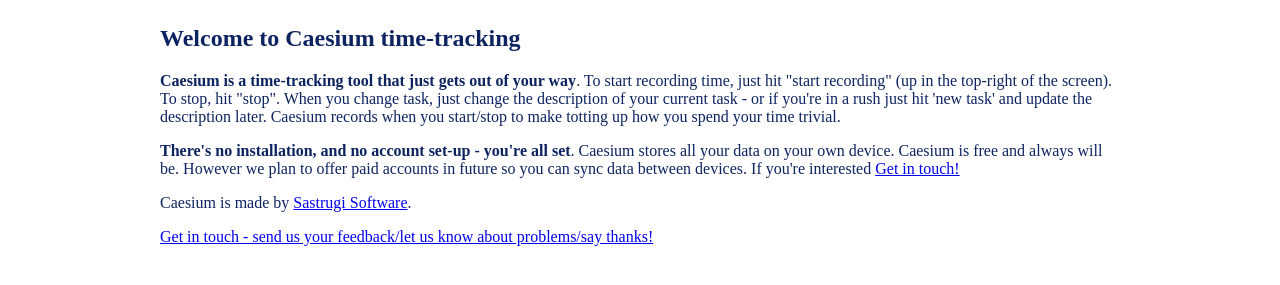
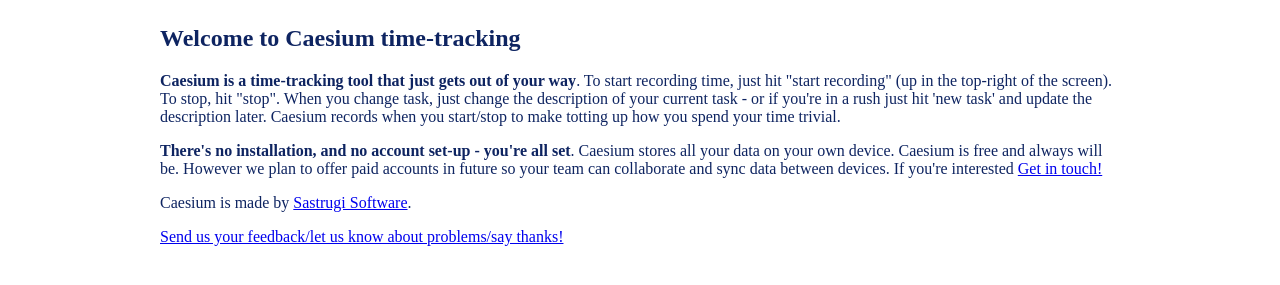
Before and after one commit to tomcarver/caesium, a website: page public/index.html at #!/about in a window 1280 px wide. Shown: the part 141-426 px from the top of the page. Drawn offline with nearby package versions, Linux system fonts and the light colour scheme; some packages are replaced by stand-ins of ours.

Commit message:
amended 'about' to emphasize collaboration with paid accounts

```diff
--- a/public/templates/About.html
+++ b/public/templates/About.html
@@ -2,8 +2,8 @@
 
 <p><strong>Caesium is a time-tracking tool that just gets out of your way</strong>. To start recording time, just hit "start recording" (up in the top-right of the screen). To stop, hit "stop". When you change task, just change the description of your current task - or if you're in a rush just hit 'new task' and update the description later. Caesium records when you start/stop to make totting up how you spend your time trivial.</p>
 
-<p><strong>There's no installation, and no account set-up - you're all set</strong>. Caesium stores all your data on your own device. Caesium is free and always will be. However we plan to offer paid accounts in future so you can sync data between devices. If you're interested <a href="mailto:tom@sastrugisoftware.com?subject=Caesium%20paid%20accounts&body=Please%20let%20me%20know%20when%20they%27re%20ready%21">Get in touch!</a></p>
+<p><strong>There's no installation, and no account set-up - you're all set</strong>. Caesium stores all your data on your own device. Caesium is free and always will be. However we plan to offer paid accounts in future so your team can collaborate and sync data between devices. If you're interested <a href="mailto:tom@sastrugisoftware.com?subject=Caesium%20paid%20accounts&body=Please%20let%20me%20know%20when%20they%27re%20ready%21">Get in touch!</a></p>
 
 <p>Caesium is made by <a href="http://sastrugisoftware.com">Sastrugi Software</a>.</p>
 
-<p><a href="mailto:tom@sastrugisoftware.com?subject=Caesium%20feedback">Get in touch - send us your feedback/let us know about problems/say thanks!</a></p>
+<p><a href="mailto:tom@sastrugisoftware.com?subject=Caesium%20feedback">Send us your feedback/let us know about problems/say thanks!</a></p>
```
